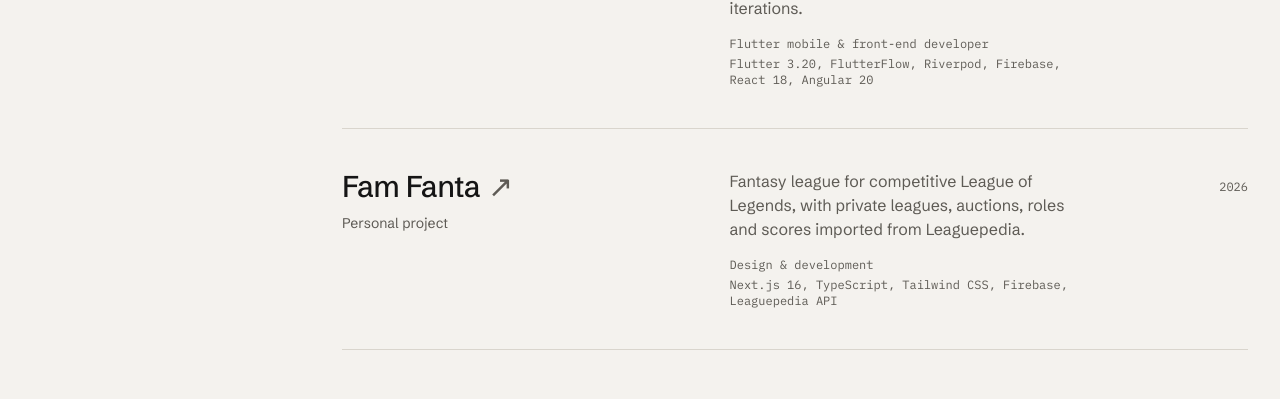
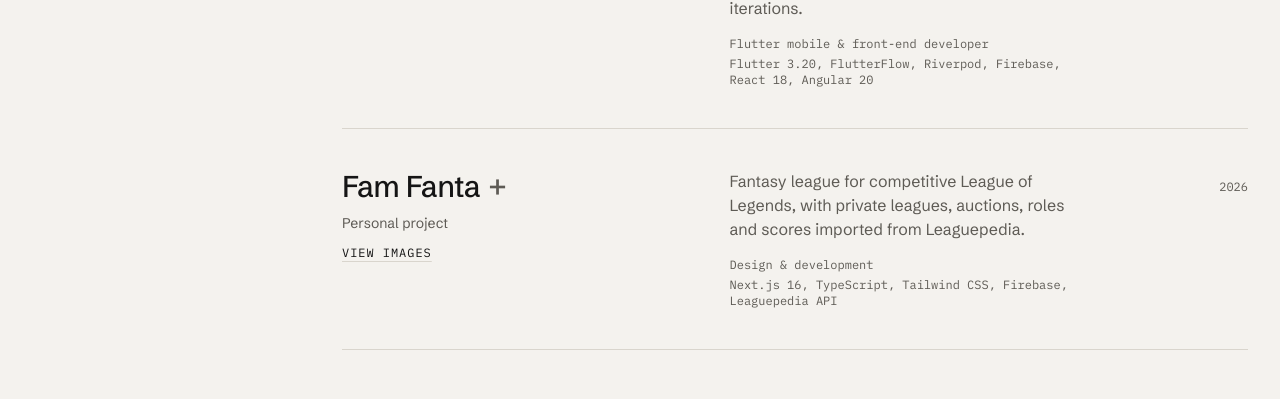
Before and after one commit to TheDollMaster98/lorisdalsanto.dev, a Next.js app: page /en/ in a window 1280 px wide. Shown: the part 2655-3054 px from the top of the page. Built offline with nearby package versions, Linux system fonts and the light colour scheme; no server answers.

Commit message:
Prime immagini di Fam Fanta nella galleria
Elenco leghe e asta live, in WebP, con alt e didascalie in italiano e inglese.

```diff
--- a/src/content/en.ts
+++ b/src/content/en.ts
@@ -134,6 +134,25 @@
           "Leaguepedia API",
         ],
         href: "https://fam-fanta-app-be--fam-fanta-app.europe-west4.hosted.app/",
+        slug: "fam-fanta",
+        images: [
+          {
+            file: "01.webp",
+            alt: "List of the user’s leagues in Fam Fanta",
+            caption:
+              "The user’s leagues, with auction mode, budget and creator role.",
+            width: 1875,
+            height: 925,
+          },
+          {
+            file: "02.webp",
+            alt: "Live auction in progress on a player",
+            caption:
+              "A live auction in progress, with countdown, quick bids, everyone’s credits and bid history.",
+            width: 1865,
+            height: 1126,
+          },
+        ],
       },
     ],
   },
--- a/src/content/it.ts
+++ b/src/content/it.ts
@@ -134,6 +134,25 @@
           "Leaguepedia API",
         ],
         href: "https://fam-fanta-app-be--fam-fanta-app.europe-west4.hosted.app/",
+        slug: "fam-fanta",
+        images: [
+          {
+            file: "01.webp",
+            alt: "Elenco delle leghe dell’utente in Fam Fanta",
+            caption:
+              "Le leghe dell’utente, con modalità d’asta, budget e ruolo di creatore.",
+            width: 1875,
+            height: 925,
+          },
+          {
+            file: "02.webp",
+            alt: "Asta live in corso su un giocatore",
+            caption:
+              "Un’asta live in corso, con countdown, offerte rapide, crediti dei partecipanti e storico delle offerte.",
+            width: 1865,
+            height: 1126,
+          },
+        ],
       },
     ],
   },
```
Also changed, not shown: public/projects/fam-fanta/01.webp (added), public/projects/fam-fanta/02.webp (added).
